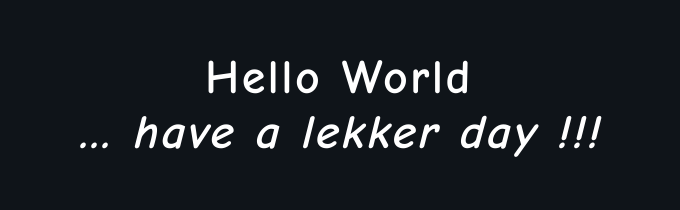
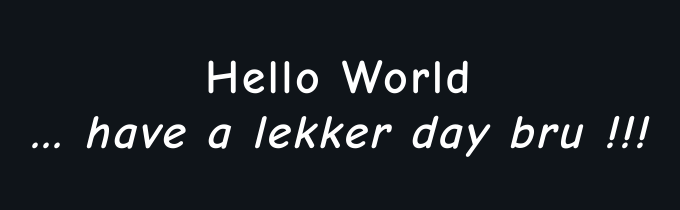
Before and after one commit to WapoInc/vmr-web, a plain HTML site: page index.html in a window 1280 px wide. Shown: the part 214-424 px from the top of the page, without its empty margins (301-981 px from the left). Drawn offline with Linux system fonts and the light colour scheme.

Commit message:
Update greeting text in index.html

```diff
--- a/index.html
+++ b/index.html
@@ -62,7 +62,7 @@
   </style>
 </head>
 <body>
-  <h1>Hello World<br><span class="additional-text">... have a lekker day !!!</span></h1>
+  <h1>Hello World<br><span class="additional-text">... have a lekker day bru !!!</span></h1>
 
   <img src="cloud-data-center.jpg" alt="Azure cloud computing data center" class="datacenter-image">
 
```
